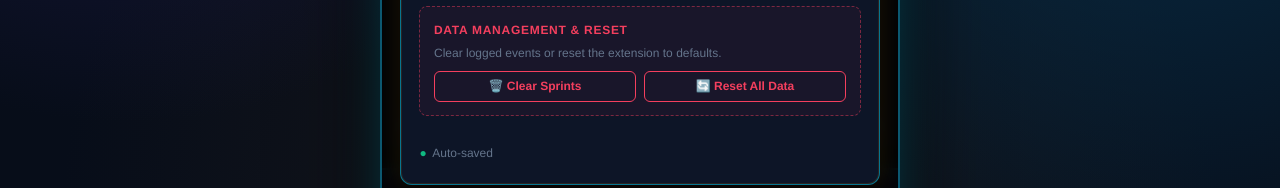
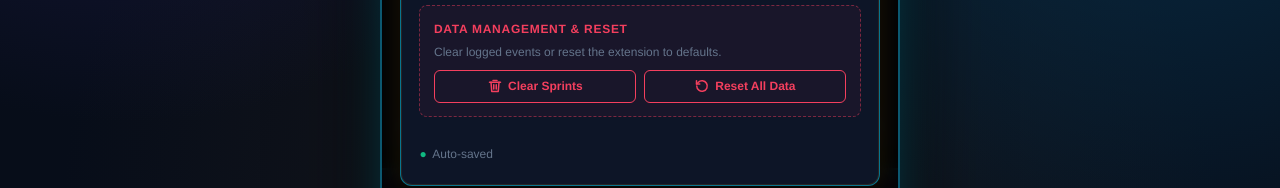
Before and after one commit to vero-code/dev-cadence, a React (Vite) app: page / in a window 1280 px wide. Both pictures are taken after a click on the button 817 px from the left and 39 px from the top of the page. Shown: the part 501-689 px from the top of the page. Built offline with nearby package versions, Linux system fonts and the light colour scheme.

Commit message:
refactor: replace danger button emojis

```diff
--- a/src/components/FormIcons.jsx
+++ b/src/components/FormIcons.jsx
@@ -40,3 +40,70 @@ export const LogSprintIcon = ({ className = '', size = 16 }) => (
     <line x1="5.25" y1="8" x2="10.75" y2="8" />
   </svg>
 );
+
+/**
+ * Vector warning triangle icon
+ */
+export const WarningIcon = ({ className = '', size = 16 }) => (
+  <svg
+    className={className}
+    width={size}
+    height={size}
+    viewBox="0 0 16 16"
+    fill="none"
+    stroke="currentColor"
+    strokeWidth="1.5"
+    strokeLinecap="round"
+    strokeLinejoin="round"
+    aria-hidden="true"
+  >
+    <path d="M8 2.25 1.75 13.25h12.5L8 2.25z" />
+    <line x1="8" y1="6.5" x2="8" y2="9.75" />
+    <line x1="8" y1="11.5" x2="8.01" y2="11.5" />
+  </svg>
+);
+
+/**
+ * Vector trash bin icon
+ */
+export const TrashIcon = ({ className = '', size = 16 }) => (
+  <svg
+    className={className}
+    width={size}
+    height={size}
+    viewBox="0 0 16 16"
+    fill="none"
+    stroke="currentColor"
+    strokeWidth="1.5"
+    strokeLinecap="round"
+    strokeLinejoin="round"
+    aria-hidden="true"
+  >
+    <path d="M2.5 4.25h11" />
+    <path d="M6 2.5h4" />
+    <path d="M4 4.25l.75 9.25h6.5l.75-9.25" />
+    <line x1="6.75" y1="6.75" x2="6.75" y2="11" />
+    <line x1="9.25" y1="6.75" x2="9.25" y2="11" />
+  </svg>
+);
+
+/**
+ * Vector reset arrow icon
+ */
+export const ResetIcon = ({ className = '', size = 16 }) => (
+  <svg
+    className={className}
+    width={size}
+    height={size}
+    viewBox="0 0 16 16"
+    fill="none"
+    stroke="currentColor"
+    strokeWidth="1.5"
+    strokeLinecap="round"
+    strokeLinejoin="round"
+    aria-hidden="true"
+  >
+    <path d="M2.75 8a5.25 5.25 0 1 0 1.4-3.57L2.5 6" />
+    <path d="M2.5 2.75V6h3.25" />
+  </svg>
+);
--- a/src/components/modals/GeneralSettingsTab.jsx
+++ b/src/components/modals/GeneralSettingsTab.jsx
@@ -1,6 +1,7 @@
 import { useState } from "react";
 import { THEMES, FONT_PRESETS, FONT_SIZES } from "../../constants";
 import { ChevronDownIcon } from "../Icons";
+import { WarningIcon, TrashIcon, ResetIcon } from "../FormIcons";
 
 export const GeneralSettingsTab = ({
   settings,
@@ -225,16 +226,34 @@ export const GeneralSettingsTab = ({
             className={`danger-btn-outline ${confirmClearHackathons ? "confirming" : ""}`}
             onClick={handleClearHackathonsClick}
           >
-            {confirmClearHackathons
-              ? "⚠️ Confirm Clear Events"
-              : "🗑️ Clear Sprints"}
+            {confirmClearHackathons ? (
+            <>
+              <WarningIcon />
+              Confirm Clear Sprints
+            </>
+          ) : (
+            <>
+              <TrashIcon />
+              Clear Sprints
+            </>
+          )}
           </button>
           <button
             type="button"
             className={`danger-btn-outline ${confirmResetAll ? "confirming" : ""}`}
             onClick={handleResetAllClick}
           >
-            {confirmResetAll ? "⚠️ Confirm Factory Reset" : "🔄 Reset All Data"}
+            {confirmResetAll ? (
+              <>
+                <WarningIcon />
+                Confirm Factory Reset
+              </>
+            ) : (
+              <>
+                <ResetIcon />
+                Reset All Data
+              </>
+            )}
           </button>
         </div>
         {resetMessage && (
```
